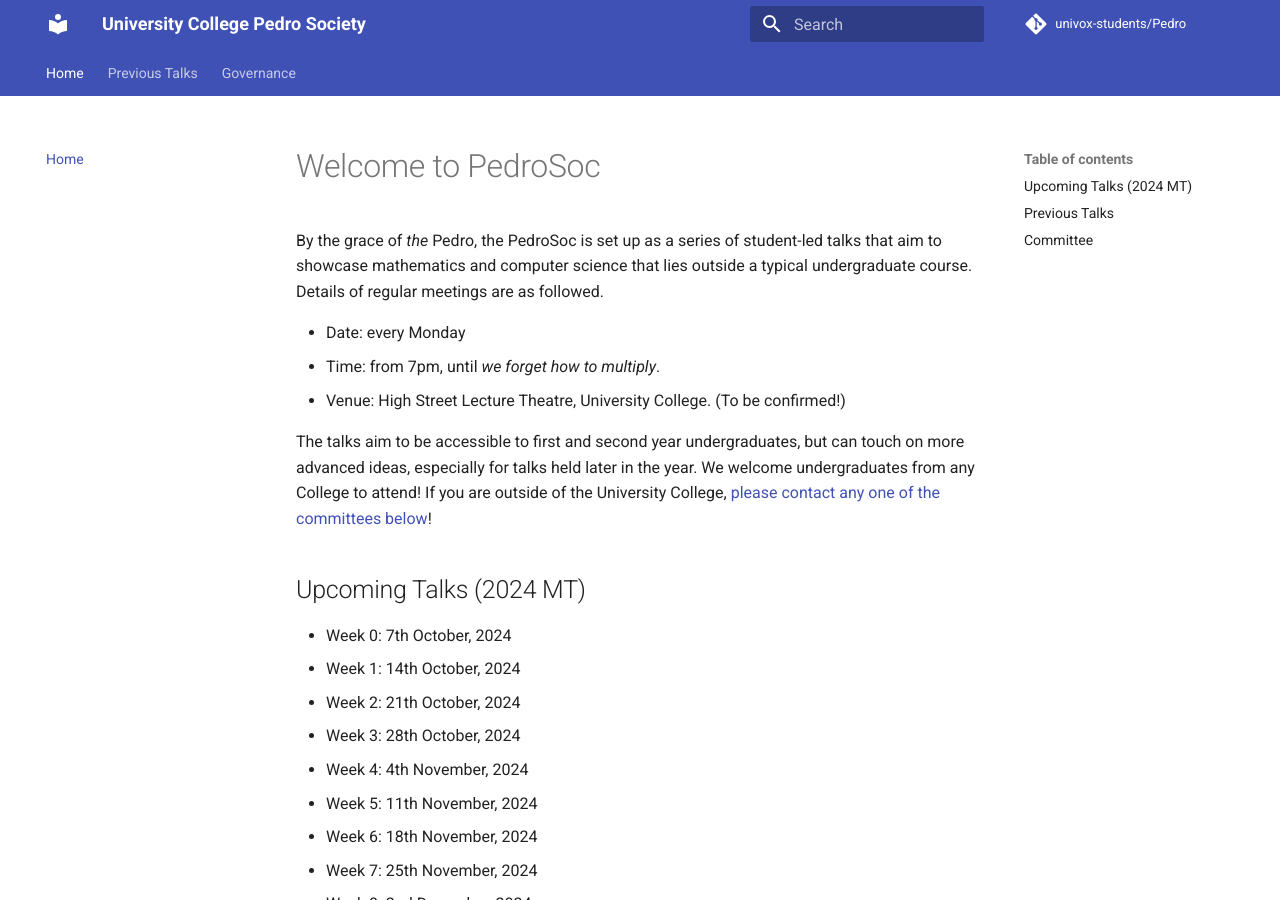
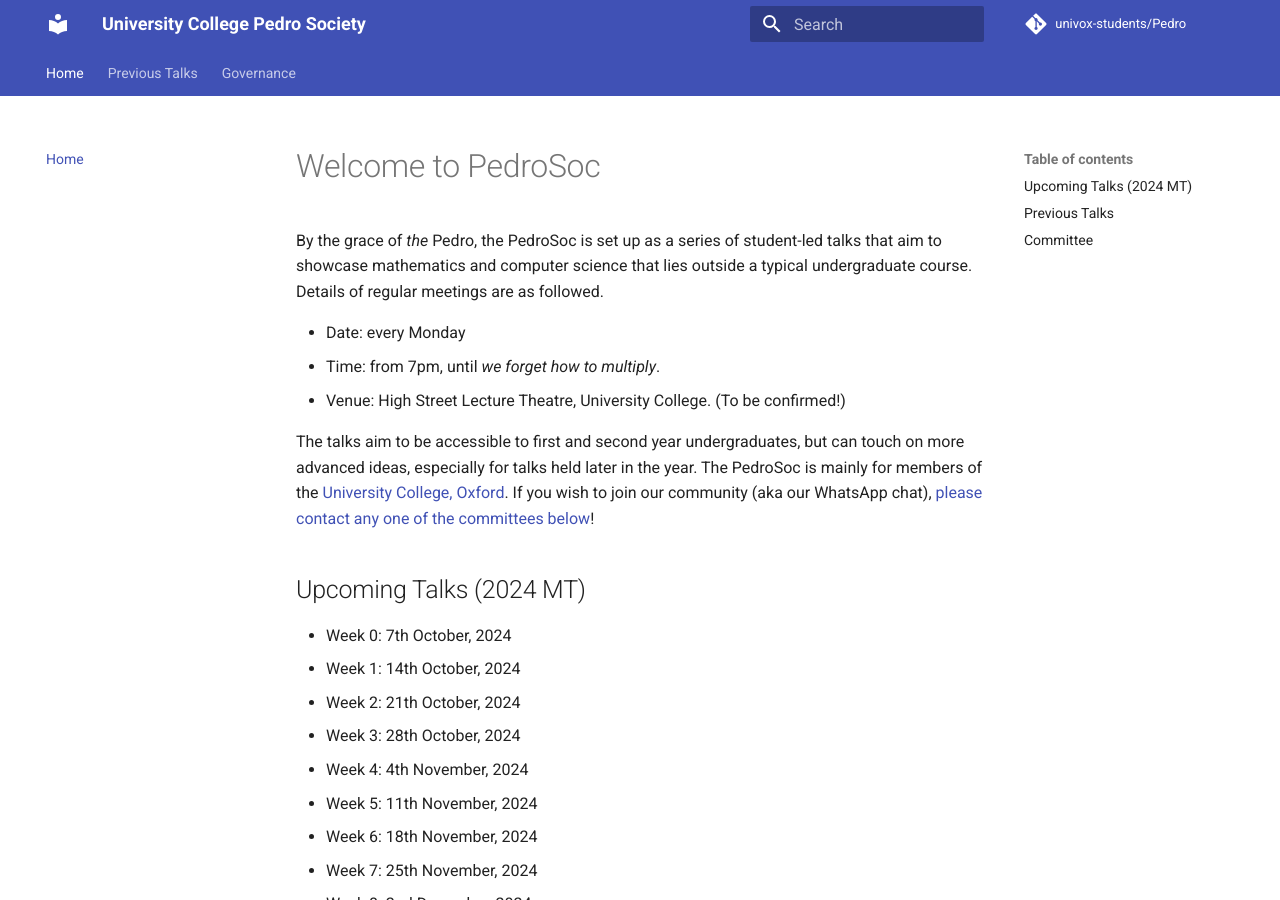
Before and after one commit to univox-students/Pedro, an MkDocs documentation site: the page built from docs/index.md, in a window 1280 px wide and 900 px high. Built offline with MkDocs 1.6.1 and Material for MkDocs 9.7.7, drawn with Linux system fonts in a browser that asks for light colours; comment, search, counter and statistics services are not loaded.

Commit message:
update society intro

```diff
--- a/docs/index.md
+++ b/docs/index.md
@@ -5,7 +5,7 @@ By the grace of *the* Pedro, the PedroSoc is set up as a series of student-led t
 - Time: from 7pm, until *we forget how to multiply*.
 - Venue: High Street Lecture Theatre, University College. (To be confirmed!)
 
-The talks aim to be accessible to first and second year undergraduates, but can touch on more advanced ideas, especially for talks held later in the year. We welcome undergraduates from any College to attend! If you are outside of the University College, [please contact any one of the committees below](#committee)!
+The talks aim to be accessible to first and second year undergraduates, but can touch on more advanced ideas, especially for talks held later in the year. The PedroSoc is mainly for members of the [University College, Oxford](https://www.univ.ox.ac.uk). If you wish to join our community (aka our WhatsApp chat), [please contact any one of the committees below](#committee)!
 
 ## Upcoming Talks (2024 MT)
 - Week 0: 7th October, 2024
```
